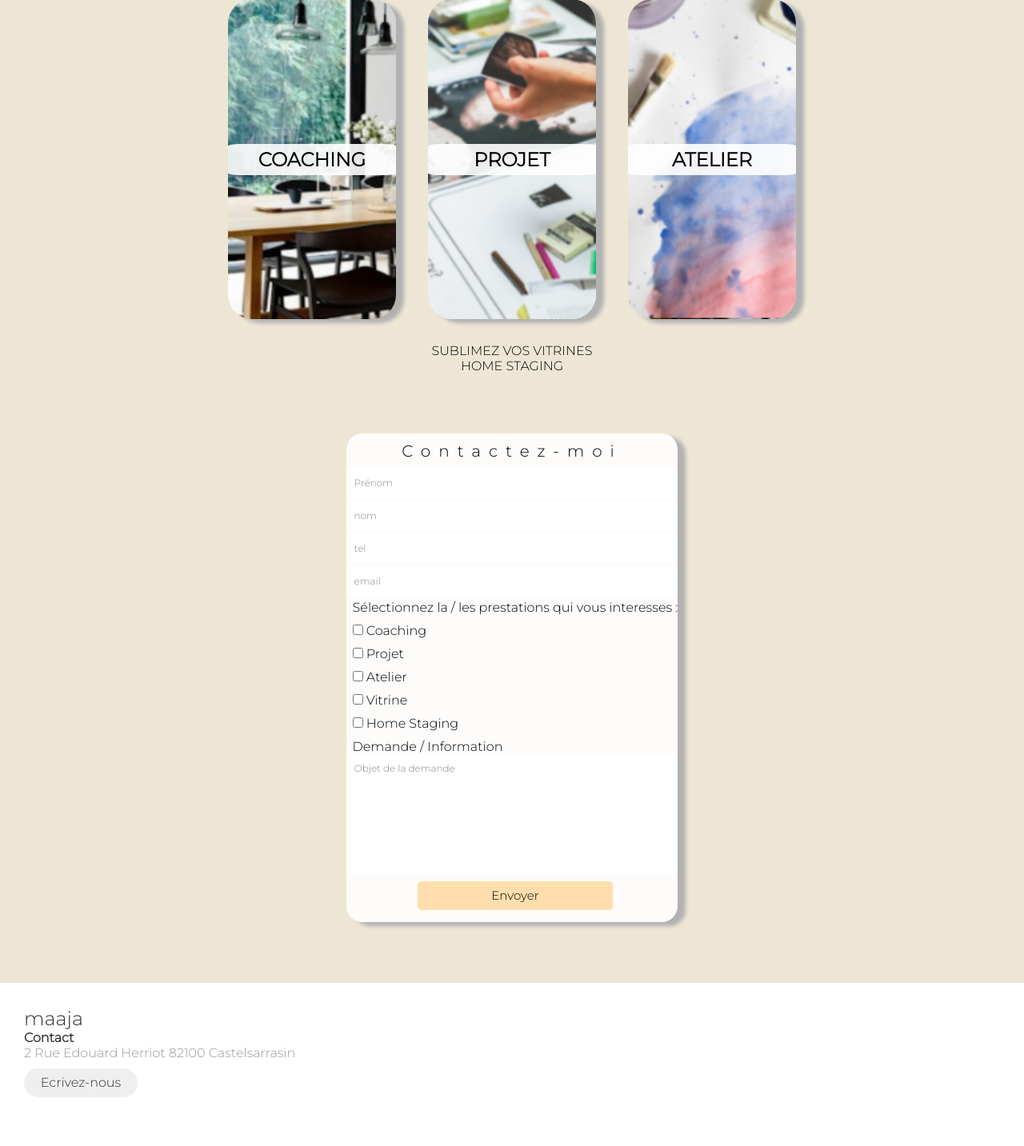
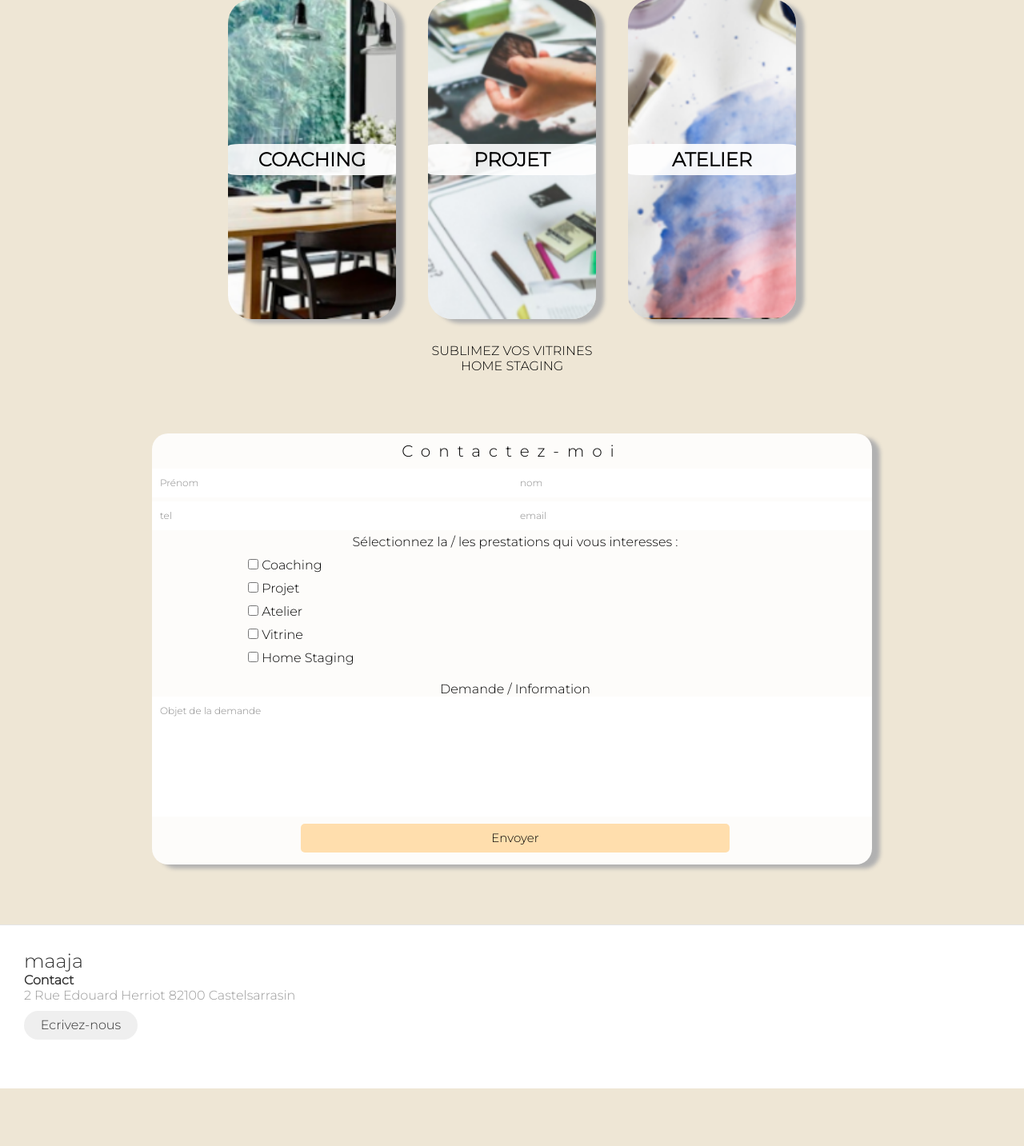
Before and after one commit to MikeAppDev/maaja, a PHP site: page /PHP/ in a window 1280 px wide. Shown: the part 2515-3948 px from the top of the page at 80% size. After the commit the page ends 3876 px from the top, so only its background shows below. Run offline with PHP 8.4, Linux system fonts and the light colour scheme; some libraries are stand-ins or nearby versions.

Commit message:
site v1 transformation formulaire desktop

```diff
--- a/index.php
+++ b/index.php
@@ -331,55 +331,59 @@ Cette partie de mon travail me permet d’imaginer, créer et fabriquer chaque v
                 ?>
                 <?php if(isset($cool)) echo $cool; ?>
 
-                    <form method="post" class="">
+                    <form method="post" class="formu">
+                        <div class="formu__block">
                             <!-- Prenom -->
-                        <div class="">
+                            <div class="formu__50">
                                 <!-- <label for="prenom" class="contentPosition">Prénom</label> -->
                                 <input type="text" class="" id="prenom" name="prenom" placeholder="Prénom">
                             </div>
                             <!-- Nom -->
-                        <div class="">
+                            <div class="formu__50">
                                 <!-- <label for="nom" class="contentPosition">Nom</label> -->
                                 <input type="text" class="" id="nom" name="nom" placeholder="nom">
                             </div>
+                        </div>
+                        <div class="formu__block">
                                 <!-- Telephone -->
-                        <div class="">
+                            <div class="formu__50">
                                 <!-- <label for="tel" class="contentPosition">Téléphone</label> -->
                                 <input type="text" class="" id="tel" name="tel" placeholder="tel">
                             </div>
                             <!-- Email -->
-                        <div class="">
+                            <div class="formu__50">
                                 <!-- <label for="email" class="contentPosition">email</label> -->
                                 <input type="email" class=" <?php if(isset($errorEmail)); ?>" id="email" name="email" placeholder="email">
                             <?php
                             if(isset($errorEmail)) echo $errorEmail;
                             ?>
                             </div>
+                        </div>
                         <!-- Choice -->
-                        <p class="contentPosition">Sélectionnez la / les prestations qui vous interesses : </p>
+                        <p class="contentPosition center">Sélectionnez la / les prestations qui vous interesses : </p>
 
-                        <div class="contentPosition">
+                        <div class="contentPosition__pad">
                             <input type="checkbox" id="presta_1" name="presta_1" value="Coaching">
                             <label for="presta_1">Coaching</label>
                         </div>
-                        <div class="contentPosition">
+                        <div class="contentPosition__pad">
                             <input type="checkbox" id="presta_2" name="presta_2" value="Projet">
                             <label for="presta_2">Projet</label>
                         </div>
-                        <div class="contentPosition">
+                        <div class="contentPosition__pad">
                             <input type="checkbox" id="presta_3" name="presta_3" value="Atelier">
                             <label for="presta_3">Atelier</label>
                         </div>
-                        <div class="contentPosition">
-                            <input type="checkbox" id="presta_3" name="presta_3" value="Atelier">
+                        <div class="contentPosition__pad">
+                            <input type="checkbox" id="presta_4" name="presta_4" value="Atelier">
                             <label for="presta_3">Vitrine</label>
                         </div>
-                        <div class="contentPosition">
-                            <input type="checkbox" id="presta_3" name="presta_3" value="Atelier">
+                        <div class="contentPosition__pad">
+                            <input type="checkbox" id="presta_5" name="presta_5" value="Atelier">
                             <label for="presta_3">Home Staging</label>
                         </div>
                         <!-- Commentaire demande -->
-                        <div class="">
+                        <div class="contentPosition__center">
                             <label for="commentaire" class="contentPosition"> Demande / Information</label>
                             <textarea class="" id="commentaire" name="commentaire" rows="3" placeholder="Objet de la demande"></textarea>
                         </div>
--- a/rendu.css
+++ b/rendu.css
@@ -587,6 +587,31 @@ fieldset {
     max-width: 300px;
   }
 }
+@media only screen and (min-width: 910px) {
+  .contactForm {
+    width: 900px;
+  }
+
+  .formu {
+    display: flex;
+    flex-direction: column;
+  }
+  .formu__block {
+    display: flex;
+  }
+  .formu__50 {
+    width: 50%;
+  }
+
+  .contentPosition__pad {
+    padding-left: 120px;
+    padding-bottom: 10px;
+  }
+  .contentPosition__center {
+    text-align: center;
+    padding-top: 10px;
+  }
+}
 .footer {
   display: flex;
   flex-flow: row wrap;
```
Also changed, not shown: css/contact.scss (+31 -0 lines), 1 other file. Lines whose indentation alone changed are shown as unchanged.
